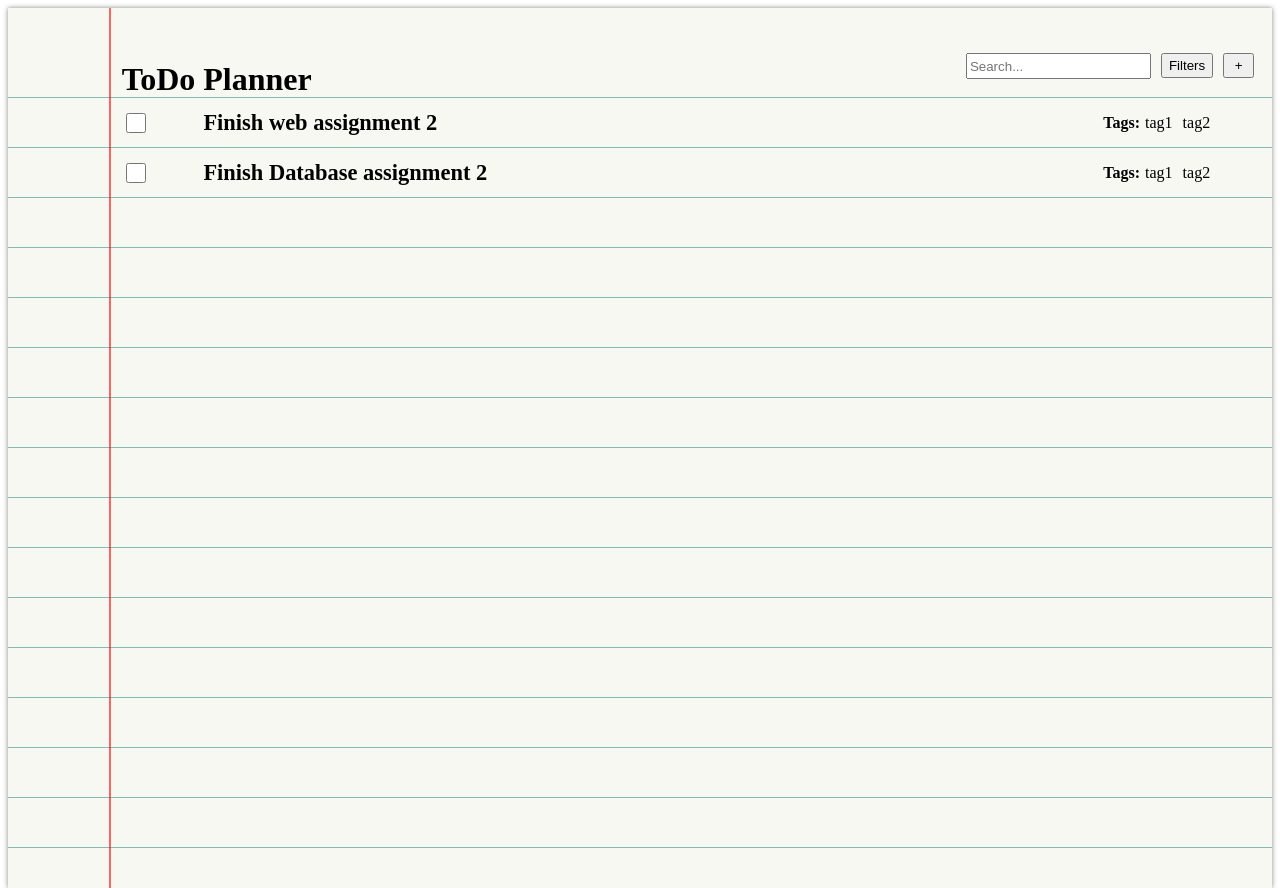
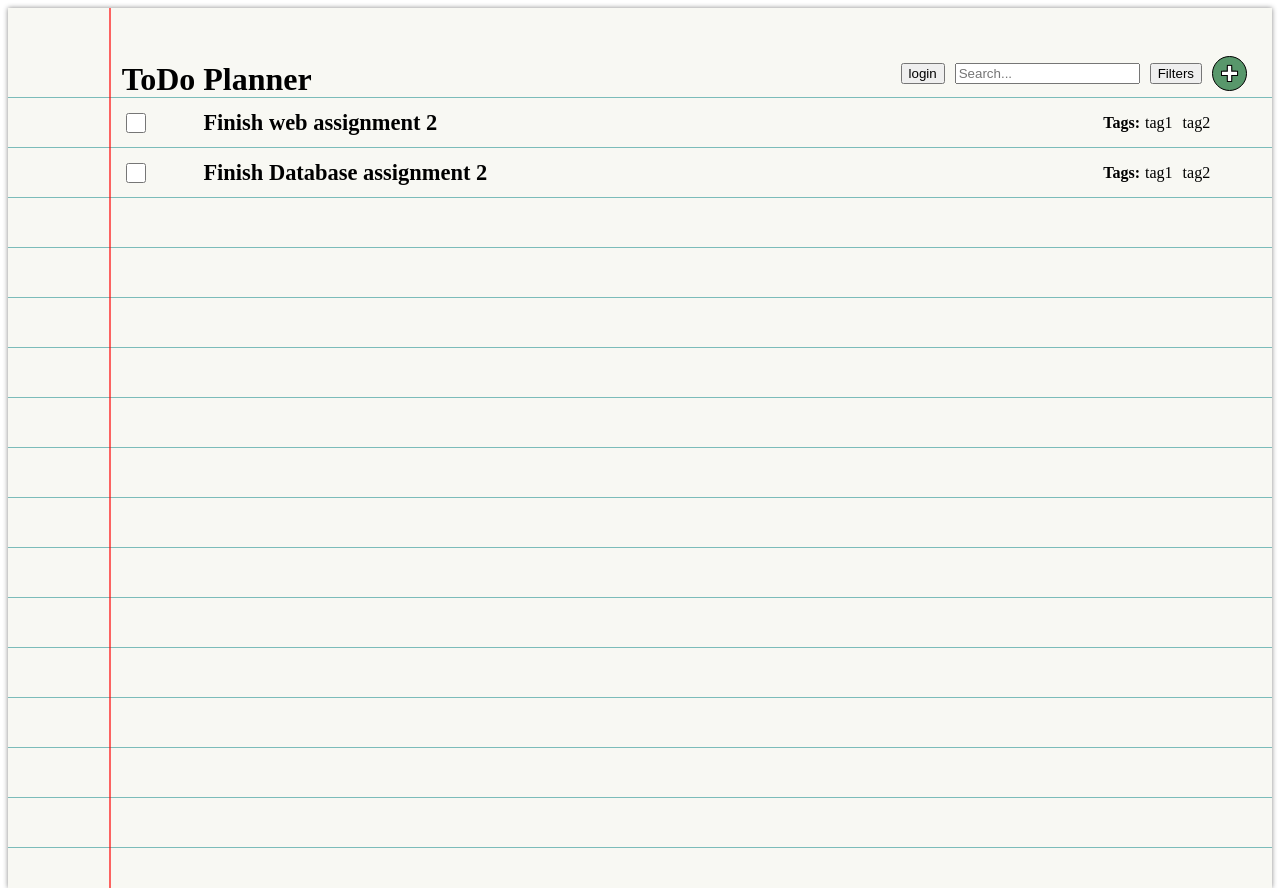
Before and after one commit to Thecow-007/ToDo-Planner, a PHP site: page / in a window 1280 px wide. Run offline with PHP 8.4, Linux system fonts and the light colour scheme.

Commit message:
Add-Button changed and Login-Button added

```diff
--- a/ToDo.css
+++ b/ToDo.css
@@ -57,6 +57,7 @@ header{
 #search-interface{
   display: flex;
   padding-right: 20px;
+  align-items: center;
 }
 
 #search-interface>*{
@@ -72,8 +73,35 @@ header{
 }
 
 #add-button{
-  height: 62%;
-  width: 130%;
+  height: 100%;
+  width: 100%;
+
+  max-width: 35px;
+  max-height: 35px;
+
+  /* display: inline-block; */
+
+  justify-content: center;
+  align-items: center;
+  display: flex;
+
+  border: 1px solid black;
+  border-radius: 50%;
+  background-color: #58976b;
+  color: white;
+  font-weight: bold;
+  padding: 8px;
+  text-align: center;
+  text-shadow:
+  1px 1px 0 black,
+  -1px 1px 0 black,
+  1px -1px 0 black,
+  -1px -1px 0 black;
+}
+
+#add-button>span{
+  padding: 0px;
+  font-size: 30px;
 }
 
 /* ToDo Items */
--- a/index.html
+++ b/index.html
@@ -16,6 +16,9 @@
               <h1>ToDo Planner</h1>
             </div>
             <div id="search-interface">
+              <div id="user-box">
+                <button id="user-button">login</button>
+              </div>
               <div id="search-bar-container">
                 <input type="text" placeholder="Search..." id="search-bar">
               </div>
@@ -23,7 +26,7 @@
                 <button id="filters-button">Filters</button>
               </div>
               <div id="add-container">
-                <button id="add-button">+</button>
+                <button id="add-button"><span>+</span></button>
               </div>
             </div>
           </header>
```
Also changed, not shown: 1 other file.
